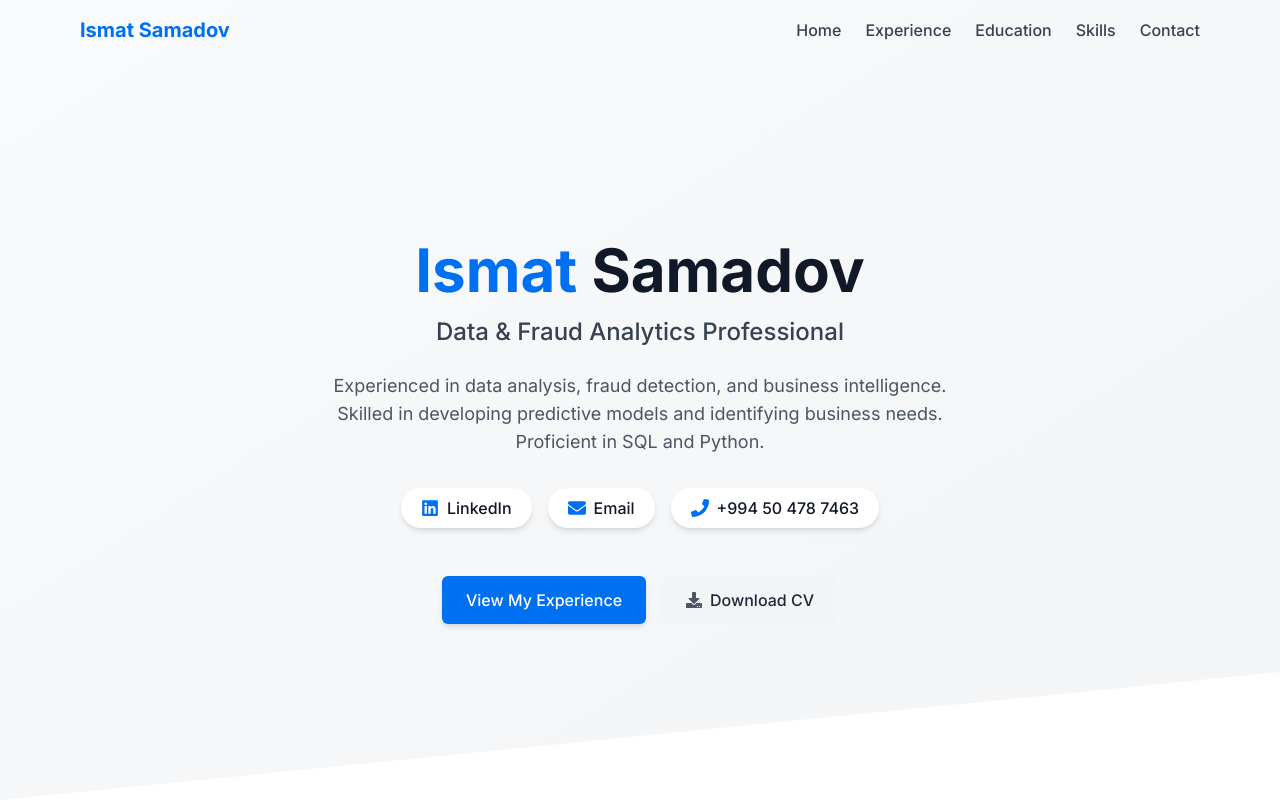
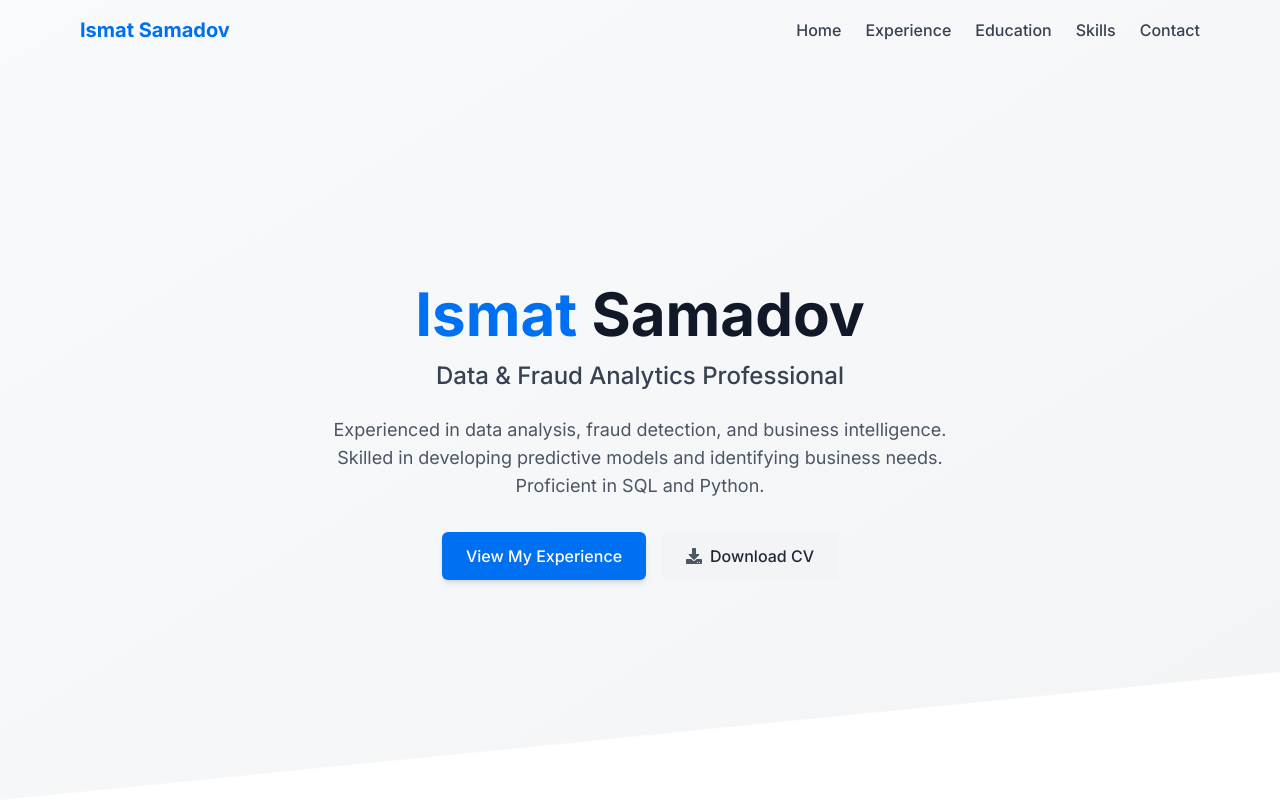
Before and after one commit to ulvibashir/profile, a Next.js app: page / in a window 1280 px wide. Shown: the top 800 px of the page. Built offline with nearby package versions, Linux system fonts and the light colour scheme.

Commit message:
Update Hero.tsx

```diff
--- a/src/components/Hero.tsx
+++ b/src/components/Hero.tsx
@@ -1,7 +1,6 @@
 'use client'
 
 import { motion } from 'framer-motion'
-import { FaLinkedin, FaEnvelope, FaPhone } from 'react-icons/fa'
 import DownloadButton from './DownloadButton'
 
 const Hero = () => {
@@ -25,12 +24,6 @@ const Hero = () => {
             Skilled in developing predictive models and identifying business needs.
             Proficient in SQL and Python.
           </p>
-
-          <div className="flex flex-wrap justify-center gap-4 mb-12">
-            <SocialLink href="https://az.linkedin.com/in/ismatsamadov" icon={<FaLinkedin />} label="LinkedIn" />
-            <SocialLink href="mailto:ismetsemedov@gmail.com" icon={<FaEnvelope />} label="Email" />
-            <SocialLink href="tel:+994504787463" icon={<FaPhone />} label="+994 50 478 7463" />
-          </div>
 
           <motion.div
             initial={{ opacity: 0 }}
@@ -61,20 +54,4 @@ const Hero = () => {
   )
 }
 
-const SocialLink = ({ href, icon, label }: { href: string; icon: React.ReactNode; label: string }) => {
-  return (
-    <a
-      href={href}
-      target="_blank"
-      rel="noopener noreferrer"
-      className="flex items-center gap-2 bg-white rounded-full py-2 px-5 shadow-md hover:shadow-lg transition-shadow"
-    >
-      <span className="text-primary text-lg">
-        {icon}
-      </span>
-      <span className="font-medium">{label}</span>
-    </a>
-  )
-}
-
 export default Hero
```
